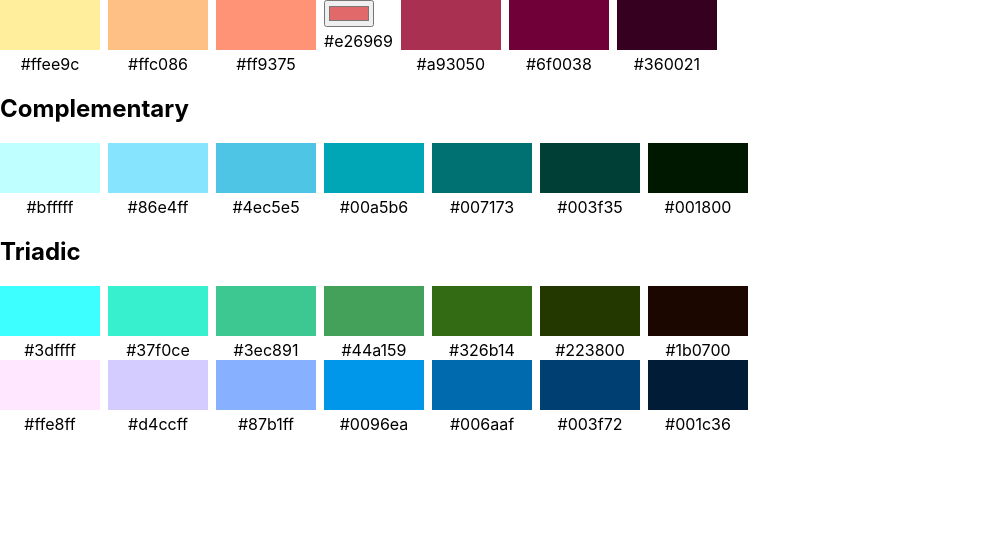
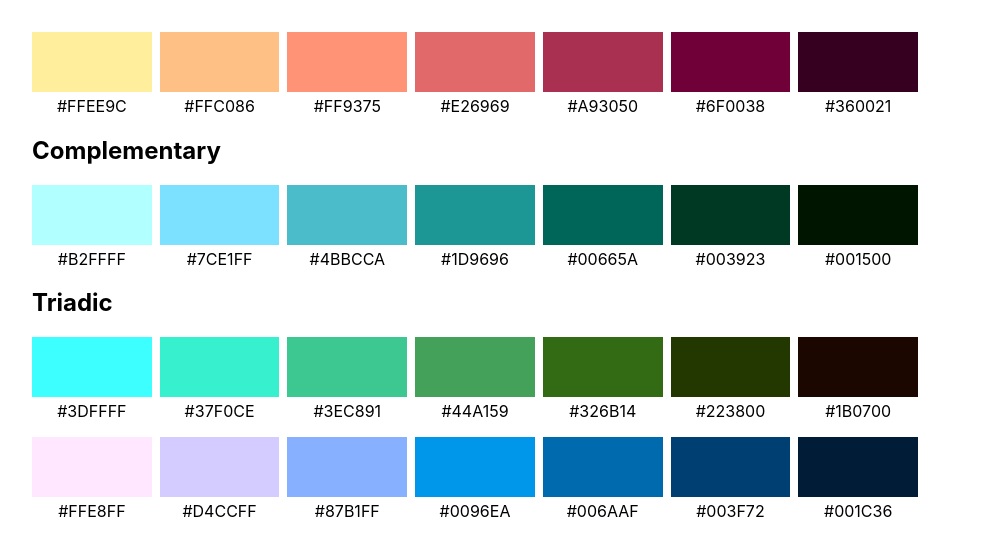
Before and after one commit to joannahosking/palette-generator, a React (Create React App) app: page / in a window 1280 px wide. Shown: the top 556 px of the page, without its empty margins (0-981 px from the left). Built offline with nearby package versions, Linux system fonts and the light colour scheme.

Commit message:
some basic styling added and corrected for complementary base color calculation

```diff
--- a/src/helpers/generate.js
+++ b/src/helpers/generate.js
@@ -46,9 +46,8 @@ export const createPalette = (primary) => {
 };
 
 export const getComplementary = (primary) => {
-    const primaryLch = chroma(primary).lch();
-    let hue = primaryLch[2] + 180 > 360 ? 360 % (primaryLch[2] + 180) : primaryLch[2] + 180;
-    return chroma(primaryLch[0], primaryLch[1], hue, 'lch').hex();
+    const primaryRgb = chroma(primary).rgb();
+    return chroma(255 - primaryRgb[0], 255 - primaryRgb[1], 255 - primaryRgb[2], 'rgb').hex();
 }
 
 export const getTriadic = (primary) => {
--- a/src/palettes/Primary.js
+++ b/src/palettes/Primary.js
@@ -25,13 +25,15 @@ const Primary = (props) => {
         <div style={{ backgroundColor: primaryPalette[2] }} />
         <label>{chroma(primaryPalette[2]).hex()}</label>
       </div>
-      <div className="swatch">
+      <div className="swatch primary">
+        <div style={{ backgroundColor: primary }}>
           <input
             type="color"
             name="primary"
             value={primary}
             onChange={(e) => setPrimary(e.target.value)}
           />
+        </div>
         <label>{chroma(primary).hex()}</label>
       </div>
 
--- a/src/sass/App.scss
+++ b/src/sass/App.scss
@@ -1,13 +1,51 @@
+* {
+    box-sizing: border-box;
+}
+
+.App {
+    width: 100%;
+    max-width: 950px;
+    padding: 2rem;
+    font-size: 16px;
+
+    @media (max-width: 750px) {
+        font-size: 14px;
+    }
+
+    @media (max-width: 550px) {
+        padding: 1.5rem;
+        font-size: 12px;
+    }
+}
+
 .palette {
     display: flex;
     gap: 0.5rem;
+
+    & + .palette {
+        margin-top: 1rem;
+    }
+}
+
+input[type="color"] {
+    position: absolute;
+    inset: 0;
+    width: 100%;
+    height: 100%;
+    margin: 0;
+    padding: 0;
+    opacity: 0;
+    cursor: pointer;
 }
 
 .swatch {
+    position: relative;
     display: block;
+    width: 100%;
 
     div {
-        width: 100px;
+        position: relative;
+        width: 100%;
         aspect-ratio: 2 / 1;
     }
 
@@ -15,5 +53,16 @@
         display: block;
         margin-top: 0.25rem;
         text-align: center;
+        text-transform: uppercase;
+    }
+
+    @media (max-width: 550px) {
+        div {
+            aspect-ratio: 1;
+        }
+
+        label {
+            display: none;
+        }
     }
 }
```
Lines whose indentation alone changed are shown as unchanged.
